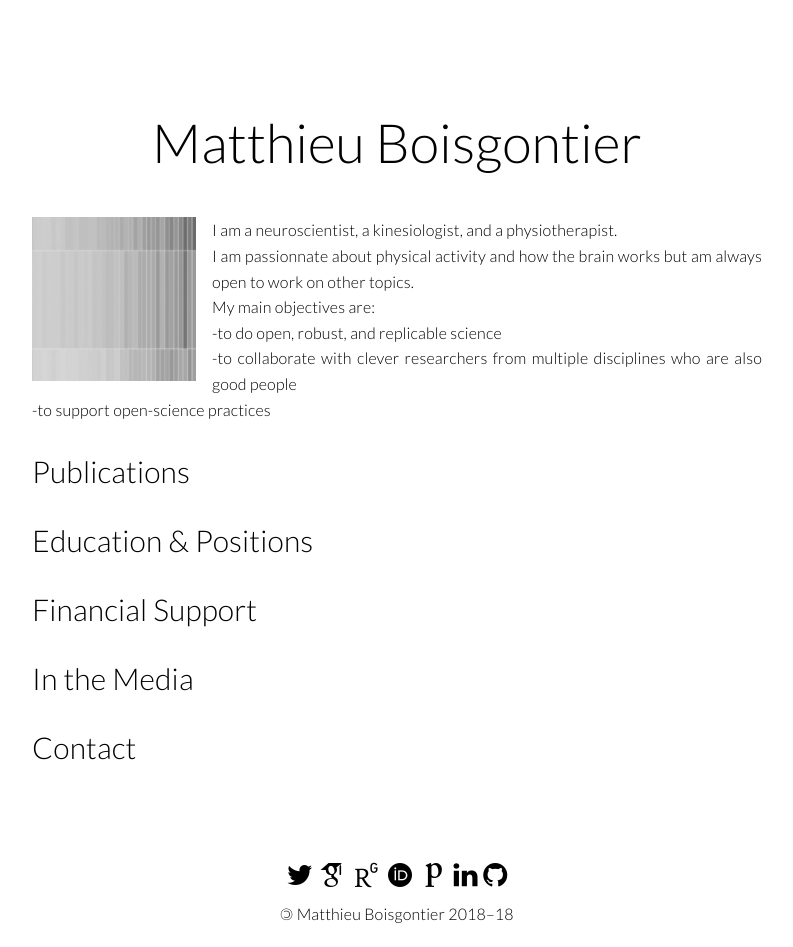
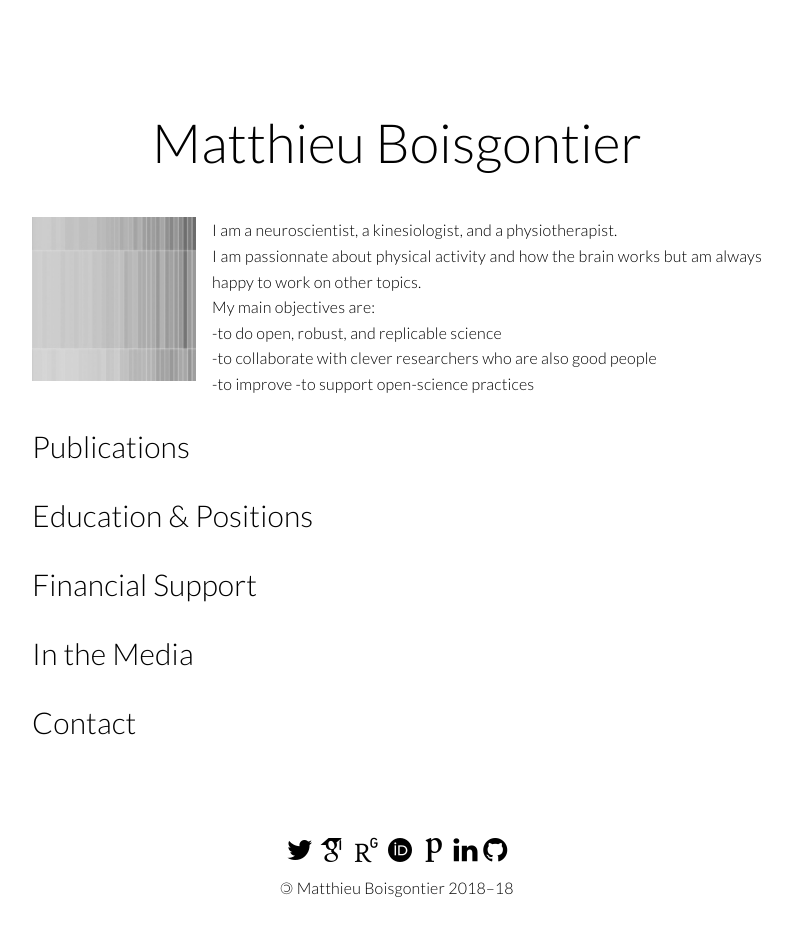
Before and after one commit to matthieuboisgontier/matthieuboisgontier.github.io, a Jekyll site: the page built from index.html, in a window 1280 px wide. Shown: the whole page, without its empty margins (243-1036 px from the left). Built offline with Jekyll 4.4.1, drawn with Linux system fonts in a browser that asks for light colours; nearby versions of some CDN libraries; some web fonts are replaced; a script that is not in the unit is left out; comment, search, counter and statistics services are not loaded; after the commit the page ends 921 px from its top, so only the background shows below that.

Commit message:
Update me.html

```diff
--- a/_includes/me.html
+++ b/_includes/me.html
@@ -1,7 +1,11 @@
 <p> <img src="/images/favicons/mstile-144x144.png">
   <p>
     I am a neuroscientist, a kinesiologist, and a physiotherapist.<br/>
-    I am passionnate about physical activity and how the brain works but am always open to work on other topics. <br/>
-    My main objectives are:<br/> -to do open, robust, and replicable science<br/> -to collaborate with clever researchers from multiple disciplines who are also good people<br/> -to support open-science practices
+    I am passionnate about physical activity and how the brain works but am always happy to work on other topics. <br/>
+    My main objectives are:<br/>
+     -to do open, robust, and replicable science<br/>
+     -to collaborate with clever researchers who are also good people<br/>
+     -to improve
+     -to support open-science practices
   </p>
 </p>
```
